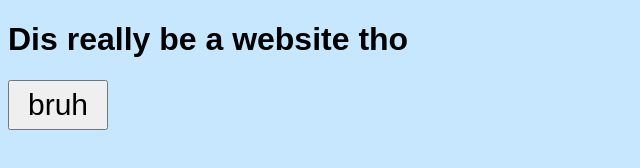
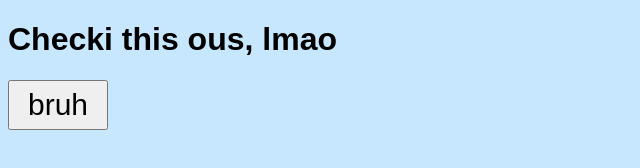
Before and after one commit to GideoNeko/FirstSite, a plain HTML site: page index.html in a window 1280 px wide. Shown: the whole page, without its empty margins (0-640 px from the left). Drawn offline with Linux system fonts and the light colour scheme.

Commit message:
index.html

```diff
--- a/index.html
+++ b/index.html
@@ -9,7 +9,7 @@
 </head>
 <body style="background-color: #c7e7ff;font-family: arial;">
 
-    <h1>Dis really be a website tho</h1>
+    <h1>Checki this ous, lmao</h1>
 
     <a href="page2.html" target="_blank">
     <button style="width:100px; height:50px;font-size: 30px;">bruh</button>
```
